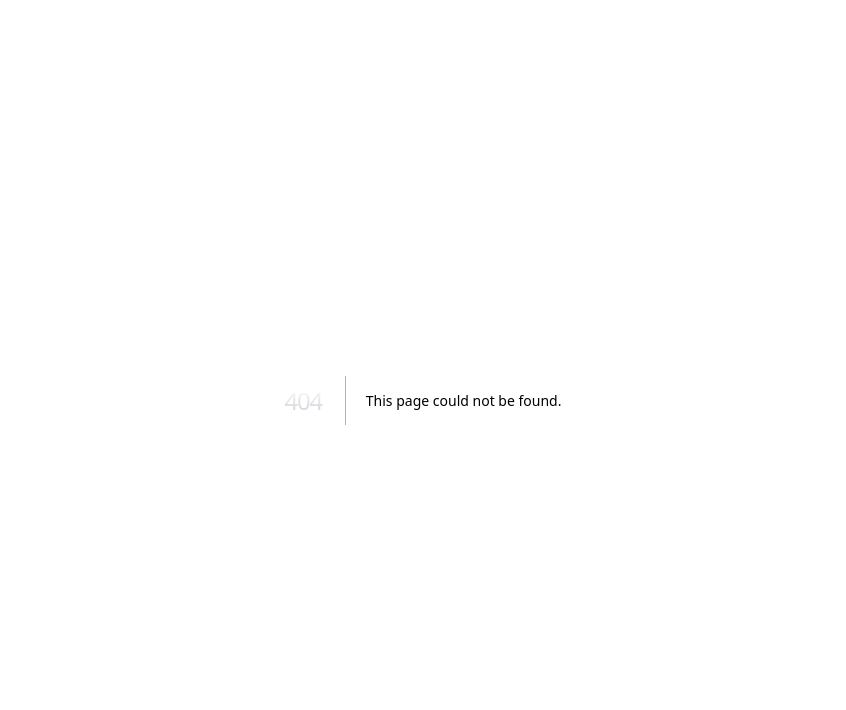
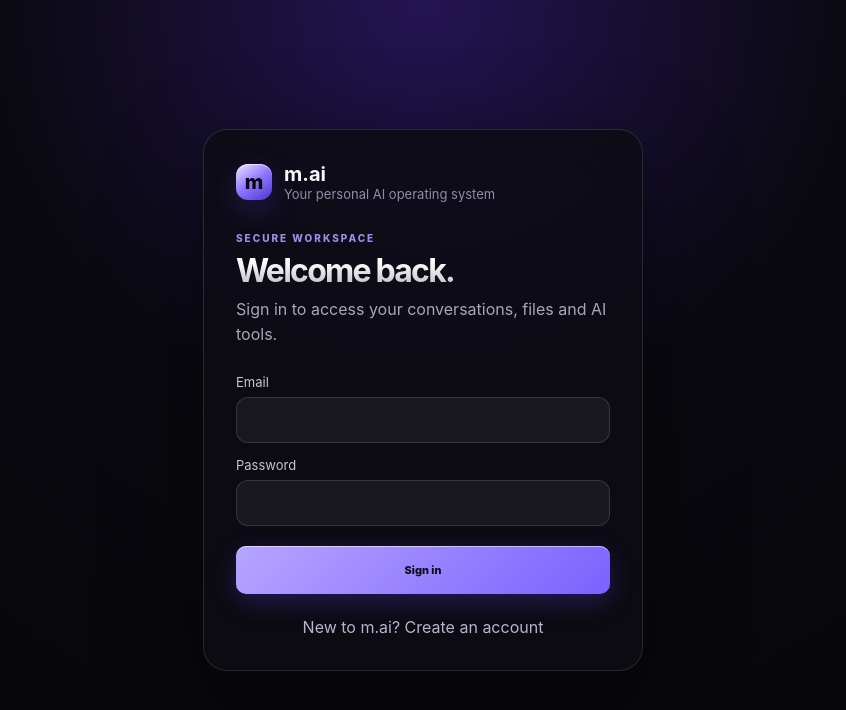
Before and after one commit to mansur-droid/m-ai.app, a Next.js app: page /login in a window 1280 px wide. Before the commit this address had no page. Shown: the top 710 px of the page, without its empty margins (217-1063 px from the left). Built offline with nearby package versions, Linux system fonts and the light colour scheme; no server answers.

Commit message:
feat(auth): add email and password authentication screen

```diff
--- /dev/null
+++ b/app/login/page.tsx
@@ -0,0 +1,93 @@
+'use client';
+
+import { FormEvent, useState } from 'react';
+import { useRouter, useSearchParams } from 'next/navigation';
+import { createClient } from '@/lib/supabase/client';
+import { hasSupabaseEnv } from '@/lib/env';
+
+type AuthMode = 'login' | 'signup';
+
+export default function LoginPage() {
+  const router = useRouter();
+  const searchParams = useSearchParams();
+  const [mode, setMode] = useState<AuthMode>('login');
+  const [displayName, setDisplayName] = useState('');
+  const [email, setEmail] = useState('');
+  const [password, setPassword] = useState('');
+  const [loading, setLoading] = useState(false);
+  const [message, setMessage] = useState<string | null>(null);
+
+  async function submit(event: FormEvent<HTMLFormElement>) {
+    event.preventDefault();
+    if (!hasSupabaseEnv) {
+      setMessage('Authentication is not configured on this deployment yet.');
+      return;
+    }
+
+    setLoading(true);
+    setMessage(null);
+    const supabase = createClient();
+
+    if (mode === 'signup') {
+      const { error } = await supabase.auth.signUp({
+        email,
+        password,
+        options: {
+          data: { display_name: displayName.trim() || email.split('@')[0] },
+          emailRedirectTo: `${window.location.origin}/auth/callback`,
+        },
+      });
+      setLoading(false);
+      if (error) return setMessage(error.message);
+      setMessage('Account created. Check your email to confirm your address.');
+      return;
+    }
+
+    const { error } = await supabase.auth.signInWithPassword({ email, password });
+    setLoading(false);
+    if (error) return setMessage(error.message);
+
+    router.replace(searchParams.get('next') || '/');
+    router.refresh();
+  }
+
+  return (
+    <main style={{ minHeight: '100vh', display: 'grid', placeItems: 'center', padding: 24, background: 'radial-gradient(circle at 50% 0%, #241454 0, #0a0910 42%, #060609 100%)' }}>
+      <section style={{ width: 'min(440px, 100%)', border: '1px solid rgba(255,255,255,.12)', borderRadius: 24, padding: 32, background: 'rgba(13,12,20,.86)', boxShadow: '0 30px 100px rgba(0,0,0,.45)', backdropFilter: 'blur(24px)' }}>
+        <div style={{ display: 'flex', alignItems: 'center', gap: 12, marginBottom: 30 }}>
+          <div className="brand-mark">m</div>
+          <div><strong style={{ fontSize: 20 }}>m.ai</strong><div style={{ color: '#918da4', fontSize: 13 }}>Your personal AI operating system</div></div>
+        </div>
+
+        <p className="eyebrow">SECURE WORKSPACE</p>
+        <h1 style={{ margin: '8px 0 10px', fontSize: 32 }}>{mode === 'login' ? 'Welcome back.' : 'Create your workspace.'}</h1>
+        <p style={{ color: '#aaa6b8', margin: '0 0 26px', lineHeight: 1.6 }}>{mode === 'login' ? 'Sign in to access your conversations, files and AI tools.' : 'Your data is isolated by account-level database security.'}</p>
+
+        <form onSubmit={submit} style={{ display: 'grid', gap: 14 }}>
+          {mode === 'signup' && <label style={{ display: 'grid', gap: 7, fontSize: 13, color: '#c8c5d2' }}>Display name<input required value={displayName} onChange={(e) => setDisplayName(e.target.value)} style={inputStyle} autoComplete="name" /></label>}
+          <label style={{ display: 'grid', gap: 7, fontSize: 13, color: '#c8c5d2' }}>Email<input required type="email" value={email} onChange={(e) => setEmail(e.target.value)} style={inputStyle} autoComplete="email" /></label>
+          <label style={{ display: 'grid', gap: 7, fontSize: 13, color: '#c8c5d2' }}>Password<input required minLength={8} type="password" value={password} onChange={(e) => setPassword(e.target.value)} style={inputStyle} autoComplete={mode === 'login' ? 'current-password' : 'new-password'} /></label>
+          <button disabled={loading || !hasSupabaseEnv} className="submit-button" style={{ marginTop: 6, minHeight: 48, justifyContent: 'center' }}>{loading ? <span className="spinner" /> : mode === 'login' ? 'Sign in' : 'Create account'}</button>
+        </form>
+
+        {message && <div className="notice" style={{ marginTop: 16 }}><span>i</span>{message}</div>}
+        {!hasSupabaseEnv && <div className="notice" style={{ marginTop: 16 }}><span>!</span>Supabase environment variables are missing from this deployment.</div>}
+
+        <button type="button" onClick={() => { setMode(mode === 'login' ? 'signup' : 'login'); setMessage(null); }} style={{ width: '100%', marginTop: 22, border: 0, background: 'transparent', color: '#b9b4cc', cursor: 'pointer' }}>
+          {mode === 'login' ? 'New to m.ai? Create an account' : 'Already have an account? Sign in'}
+        </button>
+      </section>
+    </main>
+  );
+}
+
+const inputStyle = {
+  width: '100%',
+  minHeight: 46,
+  borderRadius: 12,
+  border: '1px solid rgba(255,255,255,.13)',
+  background: 'rgba(255,255,255,.055)',
+  color: 'white',
+  padding: '0 13px',
+  outline: 'none',
+} as const;
```
